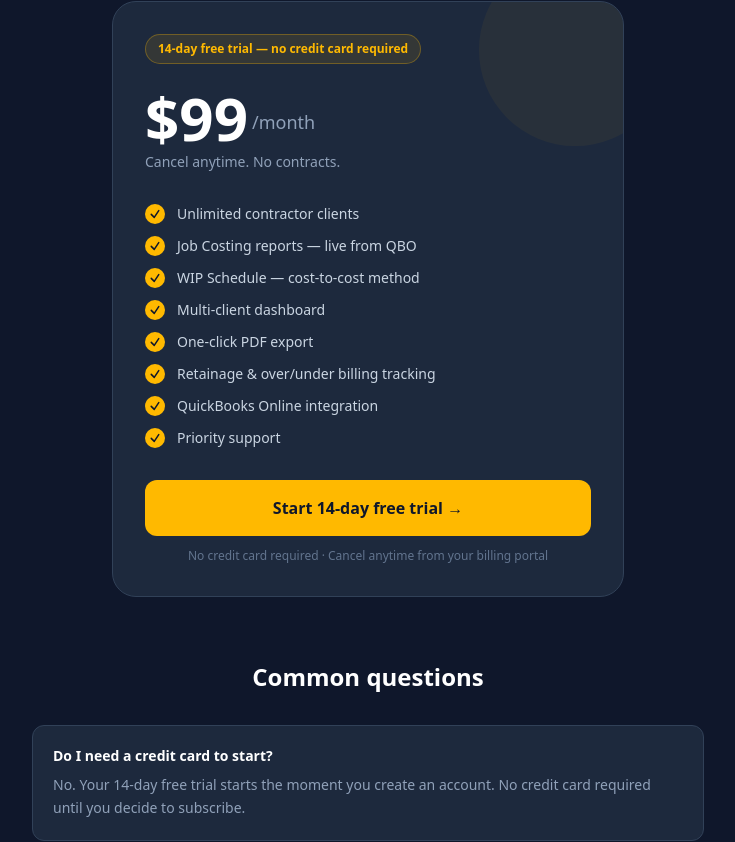
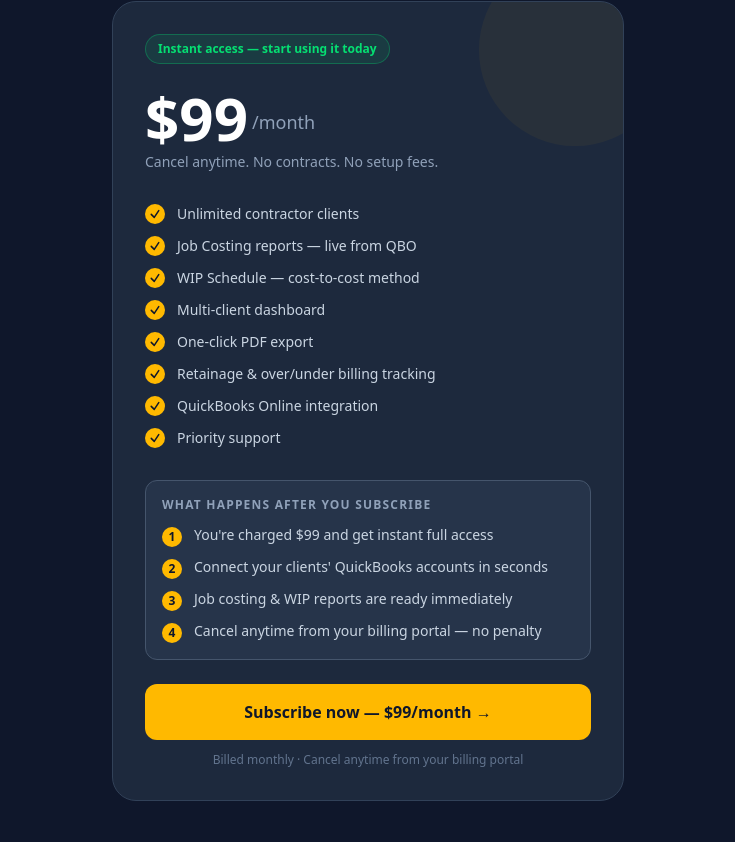
Before and after one commit to algominds35/buildledger, a Next.js app: page /pricing in a window 1280 px wide. Shown: the part 360-1202 px from the top of the page, without its empty margins (272-1007 px from the left). Built offline with nearby package versions, Linux system fonts and the light colour scheme.

Commit message:
Update pricing page: remove free trial, add what happens after payment
Made-with: Cursor

```diff
--- a/app/pricing/page.tsx
+++ b/app/pricing/page.tsx
@@ -19,7 +19,7 @@ export default function PricingPage() {
           <div className="flex items-center gap-3">
             <Link href="/login" className="text-sm font-medium text-slate-400 hover:text-white transition-colors">Sign in</Link>
             <Link href="/login" className="px-4 py-2 bg-amber-400 hover:bg-amber-500 text-slate-900 text-sm font-bold rounded-xl transition-colors">
-              Start free trial
+              Get started
             </Link>
           </div>
         </div>
@@ -37,14 +37,14 @@ export default function PricingPage() {
           <div className="bg-slate-800 rounded-3xl p-8 border border-slate-700 relative overflow-hidden">
             <div className="absolute top-0 right-0 w-48 h-48 bg-amber-400/5 rounded-full -translate-y-12 translate-x-12" />
             <div className="relative">
-              <div className="inline-flex items-center gap-2 bg-amber-400/10 border border-amber-400/30 text-amber-400 text-xs font-semibold px-3 py-1.5 rounded-full mb-6">
-                14-day free trial — no credit card required
+              <div className="inline-flex items-center gap-2 bg-green-400/10 border border-green-400/30 text-green-400 text-xs font-semibold px-3 py-1.5 rounded-full mb-6">
+                Instant access — start using it today
               </div>
               <div className="flex items-end gap-1 mb-1">
                 <span className="text-6xl font-extrabold text-white">$99</span>
                 <span className="text-slate-400 mb-3 text-lg">/month</span>
               </div>
-              <p className="text-slate-400 text-sm mb-8">Cancel anytime. No contracts.</p>
+              <p className="text-slate-400 text-sm mb-8">Cancel anytime. No contracts. No setup fees.</p>
 
               <ul className="space-y-3 mb-8">
                 {[
@@ -68,10 +68,30 @@ export default function PricingPage() {
                 ))}
               </ul>
 
+              {/* What happens after you pay */}
+              <div className="bg-slate-700/50 rounded-xl p-4 mb-6 border border-slate-600">
+                <p className="text-xs font-semibold text-slate-400 uppercase tracking-widest mb-3">What happens after you subscribe</p>
+                <div className="space-y-2.5">
+                  {[
+                    { step: '1', text: 'You\'re charged $99 and get instant full access' },
+                    { step: '2', text: 'Connect your clients\' QuickBooks accounts in seconds' },
+                    { step: '3', text: 'Job costing & WIP reports are ready immediately' },
+                    { step: '4', text: 'Cancel anytime from your billing portal — no penalty' },
+                  ].map(s => (
+                    <div key={s.step} className="flex items-start gap-3">
+                      <div className="w-5 h-5 bg-amber-400 rounded-full flex items-center justify-center flex-shrink-0 mt-0.5">
+                        <span className="text-slate-900 text-xs font-bold">{s.step}</span>
+                      </div>
+                      <p className="text-slate-300 text-sm">{s.text}</p>
+                    </div>
+                  ))}
+                </div>
+              </div>
+
               <Link href="/login" className="block w-full text-center py-4 bg-amber-400 hover:bg-amber-500 text-slate-900 font-bold rounded-xl transition-colors text-base">
-                Start 14-day free trial →
+                Subscribe now — $99/month →
               </Link>
-              <p className="text-center text-slate-500 text-xs mt-3">No credit card required · Cancel anytime from your billing portal</p>
+              <p className="text-center text-slate-500 text-xs mt-3">Billed monthly · Cancel anytime from your billing portal</p>
             </div>
           </div>
         </div>
@@ -81,7 +101,7 @@ export default function PricingPage() {
           <h2 className="text-2xl font-extrabold text-white text-center mb-8">Common questions</h2>
           <div className="space-y-4">
             {[
-              { q: 'Do I need a credit card to start?', a: 'No. Your 14-day free trial starts the moment you create an account. No credit card required until you decide to subscribe.' },
+              { q: 'When am I charged?', a: 'You are charged $99 immediately when you subscribe. You get instant full access to all features right away.' },
               { q: 'How many QuickBooks clients can I connect?', a: 'Unlimited. There are no per-client fees — connect as many contractor clients as you manage.' },
               { q: 'Can I cancel anytime?', a: 'Yes. Cancel anytime from your billing portal with no fees or penalties. You keep access until the end of your billing period.' },
               { q: 'Does it work with QuickBooks Desktop?', a: 'ReconcileBook connects to QuickBooks Online only. QuickBooks Desktop is not currently supported.' },
```
